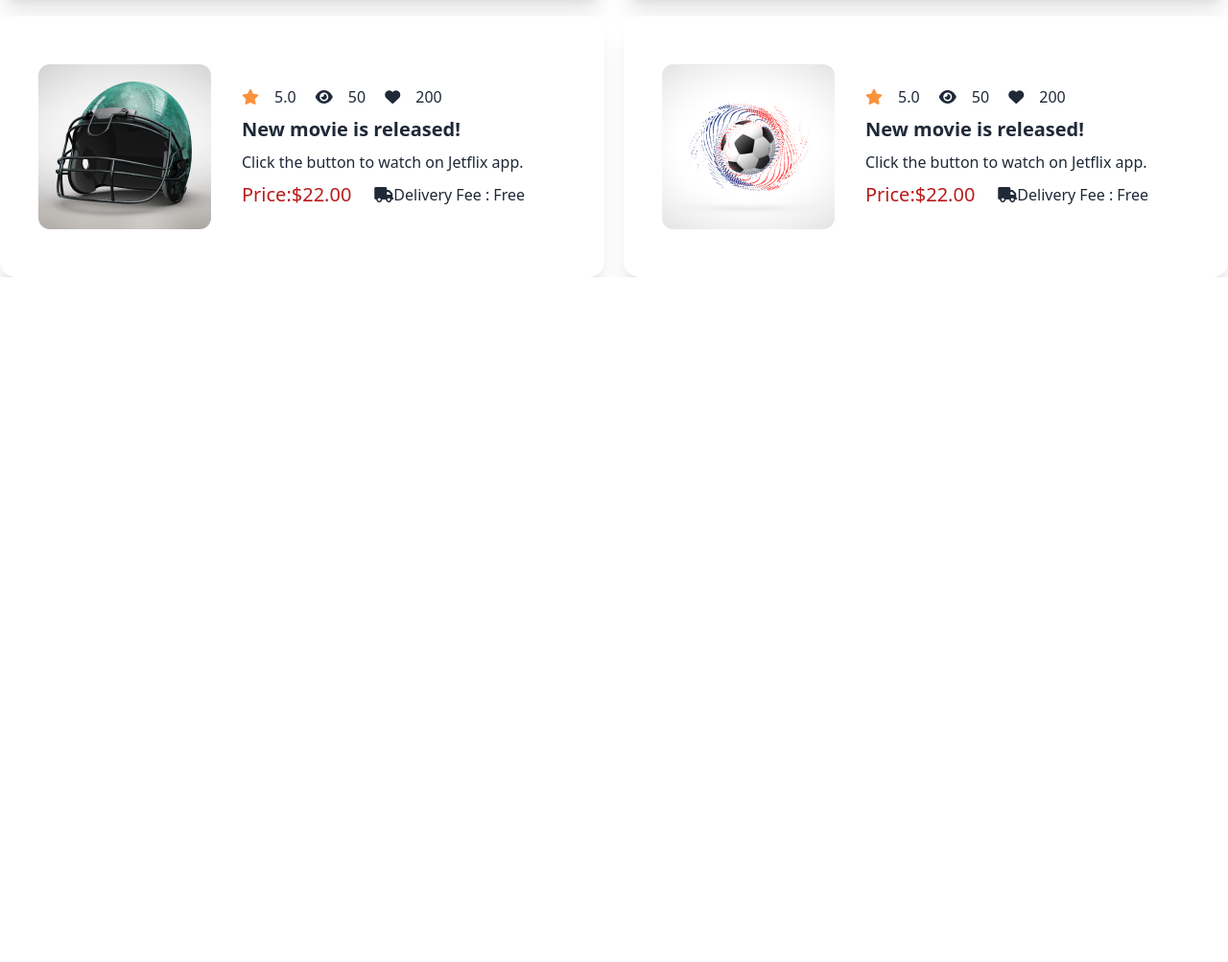
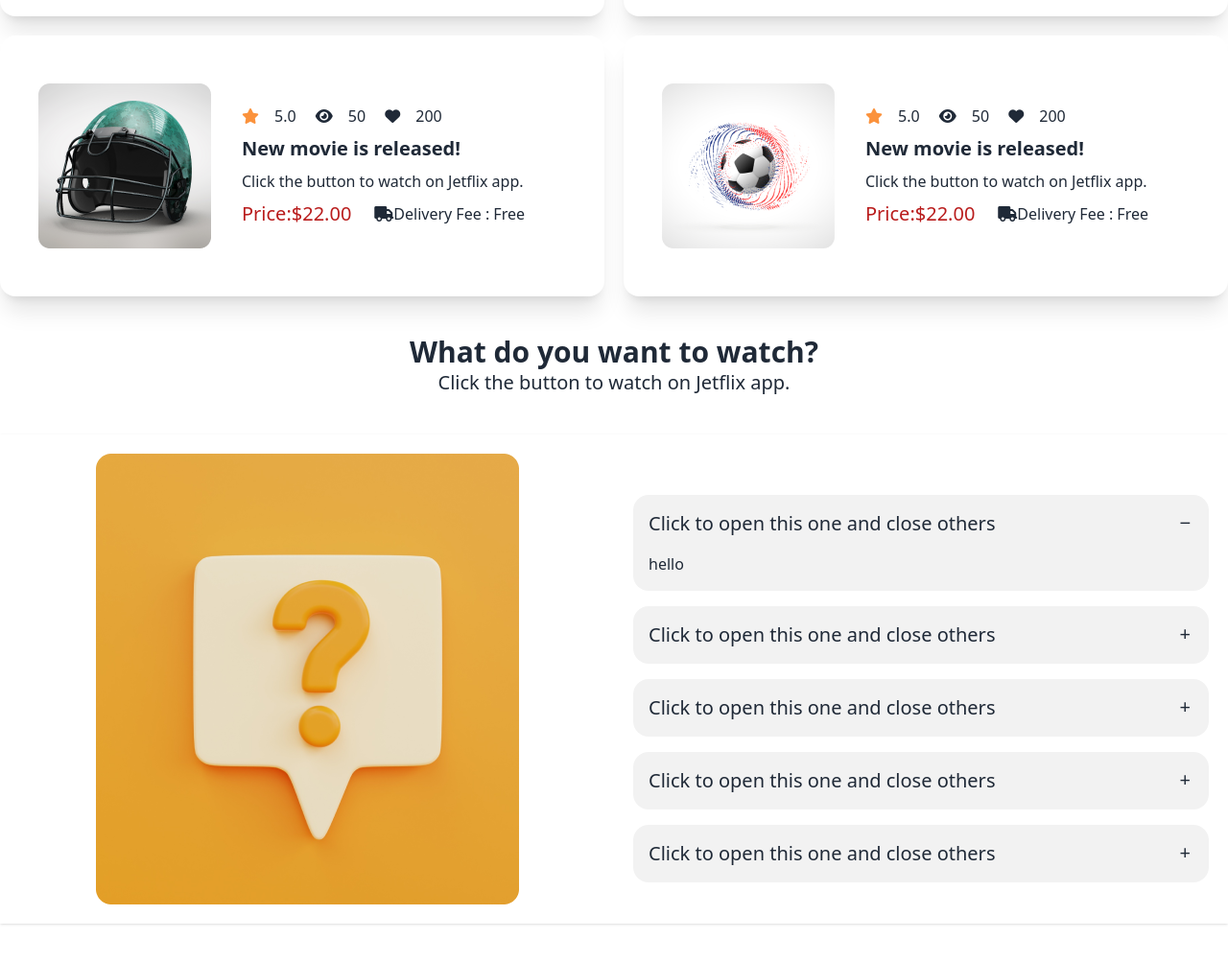
Before and after one commit to tamimahamed23/Assignment3, a website: page index.html in a window 1280 px wide. Shown: the part 3262-4265 px from the top of the page at 96% size. Before the commit the page ends 3551 px from the top, so only its background shows below. Drawn offline with nearby package versions, Linux system fonts and the light colour scheme.

Commit message:
complite my ans section now

```diff
--- a/index.html
+++ b/index.html
@@ -170,12 +170,15 @@
 
         </section>
 
+
+
+        <section class="my-10">
           <div id="product" class="container m-auto">
 
             <h2 class="text-5xl text-center font-semibold my-5">Our New Products</h2>
             <p class="text-xl text-center ">Lorem ipsum dolor sit amet consectetur, adipisicing elit. Recusandae beatae cum quaerat ea distinctio quidem, delectus ipsa mollitia?</p>
 
-            <div id="product-container" class="grid grid-cols-12 gap-5">
+            <div id="product-container" class="grid grid-cols-12 gap-5 my-5">
                         <div id="card" class="sm:col-span-12 lg:col-span-6">
                           <div class="card card-side bg-base-100 shadow-xl p-10">
                             <figure><img src="Images/5.png" alt="Movie"/></figure>
@@ -317,9 +320,77 @@
 
             </div>
           </div>
+        </section>
 
-        <section>
 
+
+
+        <section class="my-10">
+
+          <div id="anser" class="container m-auto">
+
+             <h1 class="text-center text-3xl font-bold">What do you want to watch?</h1>
+             <p class="text-center text-xl">Click the button to watch on Jetflix app.</p>
+
+             <div id="ans-content" class=" lg:flex items-center space-y-5 justify-center my-10 border-white shadow">
+              <div id="ans-img" class="w-full  p-5 ">
+                <img src="Images/11.png" alt="" class="m-auto">
+              </div>
+
+              <div id="ans-div" class="w-full  p-5 space-y-4">
+                <div class="collapse collapse-plus bg-base-200">
+                  <input type="radio" name="my-accordion-3" checked="checked" />
+                  <div class="collapse-title text-xl font-medium">
+                    Click to open this one and close others
+                  </div>
+                  <div class="collapse-content">
+                    <p>hello</p>
+                  </div>
+                </div>
+                <div class="collapse collapse-plus bg-base-200">
+                  <input type="radio" name="my-accordion-3" />
+                  <div class="collapse-title text-xl font-medium">
+                    Click to open this one and close others
+                  </div>
+                  <div class="collapse-content">
+                    <p>hello</p>
+                  </div>
+                </div>
+                <div class="collapse collapse-plus bg-base-200">
+                  <input type="radio" name="my-accordion-3" />
+                  <div class="collapse-title text-xl font-medium">
+                    Click to open this one and close others
+                  </div>
+                  <div class="collapse-content">
+                    <p>hello</p>
+                  </div>
+                </div>
+
+
+
+                <div class="collapse collapse-plus bg-base-200">
+                  <input type="radio" name="my-accordion-3" />
+                  <div class="collapse-title text-xl font-medium">
+                    Click to open this one and close others
+                  </div>
+                  <div class="collapse-content">
+                    <p>hello</p>
+                  </div>
+                </div>
+
+                <div class="collapse collapse-plus bg-base-200">
+                  <input type="radio" name="my-accordion-3" />
+                  <div class="collapse-title text-xl font-medium">
+                    Click to open this one and close others
+                  </div>
+                  <div class="collapse-content">
+                    <p>hello</p>
+                  </div>
+                </div>
+              </div>
+             </div>
+
+          </div>
         </section>
 
 
```
